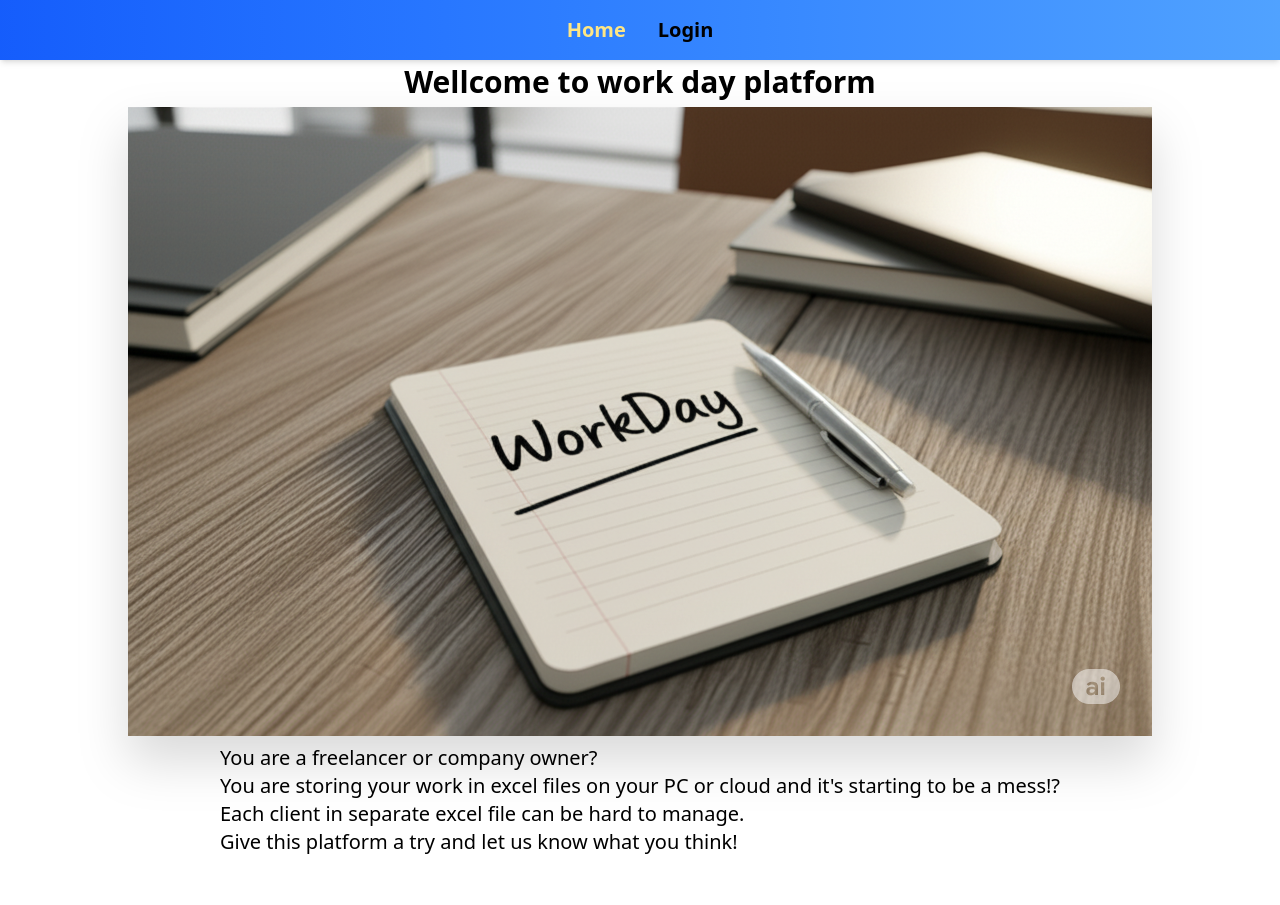
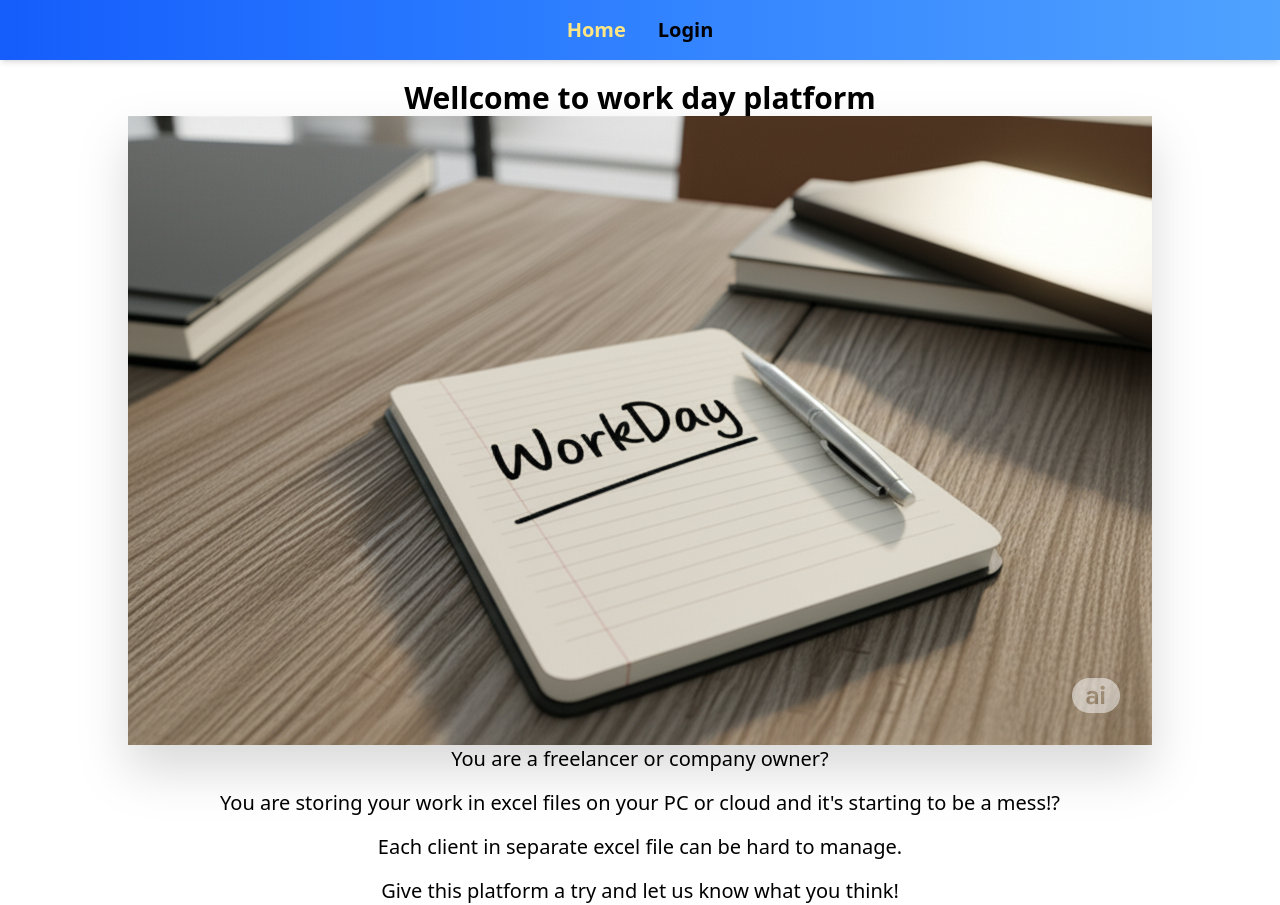
Before and after one commit to milemik/work-day-client, a React (Vite) app: page / in a window 1280 px wide. Before the commit the page ends 860 px from the top, so only its background shows below. Built offline with nearby package versions, Linux system fonts and the light colour scheme.

Commit message:
UI fixes
Fixed logout -> redirect to home screen

```diff
--- a/src/components/NavBar.jsx
+++ b/src/components/NavBar.jsx
@@ -6,7 +6,7 @@ export default function NavBar() {
     const token = useRouteLoaderData("root");
 
     return (
-        <nav className="bg-gradient-to-r from-blue-600 to-blue-400 shadow-md py-4">
+        <nav className="bg-gradient-to-r from-blue-600 to-blue-400 shadow-md py-4 fixed top-0 left-0 w-full z-50">
             <ul className="flex justify-center gap-8 text-xl font-semibold">
                 <NavBarLink toVal={"/"} text={"Home"} />
                 {!token && <>
--- a/src/pages/HomePage.jsx
+++ b/src/pages/HomePage.jsx
@@ -3,14 +3,14 @@ import WorkDayImg from '../assets/WorkDayImageW.png';
 export default function HomePage() {
     return (
         <main className="grid justify-items-center items-center h-screen">
-            <h1 className="text-3xl font-bold">Wellcome to work day platform</h1>
+            <h1 className="text-3xl font-bold text-center">Wellcome to work day platform</h1>
             <img src={WorkDayImg} alt="Work Day" className="object-cover drop-shadow-2xl" />
             {/* Think what text would be a better fit here!? */}
-            <div className="">
-                <p className="text-xl">You are a freelancer or company owner?</p>
-                <p className="text-xl">You are storing your work in excel files on your PC or cloud and it's starting to be a mess!?</p>
-                <p className="text-xl">Each client in separate excel file can be hard to manage.</p>
-                <p className="text-xl">Give this platform a try and let us know what you think!</p>
+            <div className="justify-items-center grid gap-4 pl-4 pr-4">
+                <p className="text-xl text-center">You are a freelancer or company owner?</p>
+                <p className="text-xl text-center">You are storing your work in excel files on your PC or cloud and it's starting to be a mess!?</p>
+                <p className="text-xl text-center">Each client in separate excel file can be hard to manage.</p>
+                <p className="text-xl text-center">Give this platform a try and let us know what you think!</p>
             </div>
         </main>
     )
--- a/src/pages/LogOutPage.jsx
+++ b/src/pages/LogOutPage.jsx
@@ -1,4 +1,6 @@
+import { redirect } from "react-router";
+
 export async function action() {
     localStorage.removeItem("token");
-    return null;
+    return redirect("/");
 }
--- a/src/pages/Root.jsx
+++ b/src/pages/Root.jsx
@@ -6,7 +6,9 @@ export default function Root() {
     return (
         <>
         <NavBar />
+        <div className="pt-20">
             <Outlet />
+            </div>
         </>
     )
 }
```
